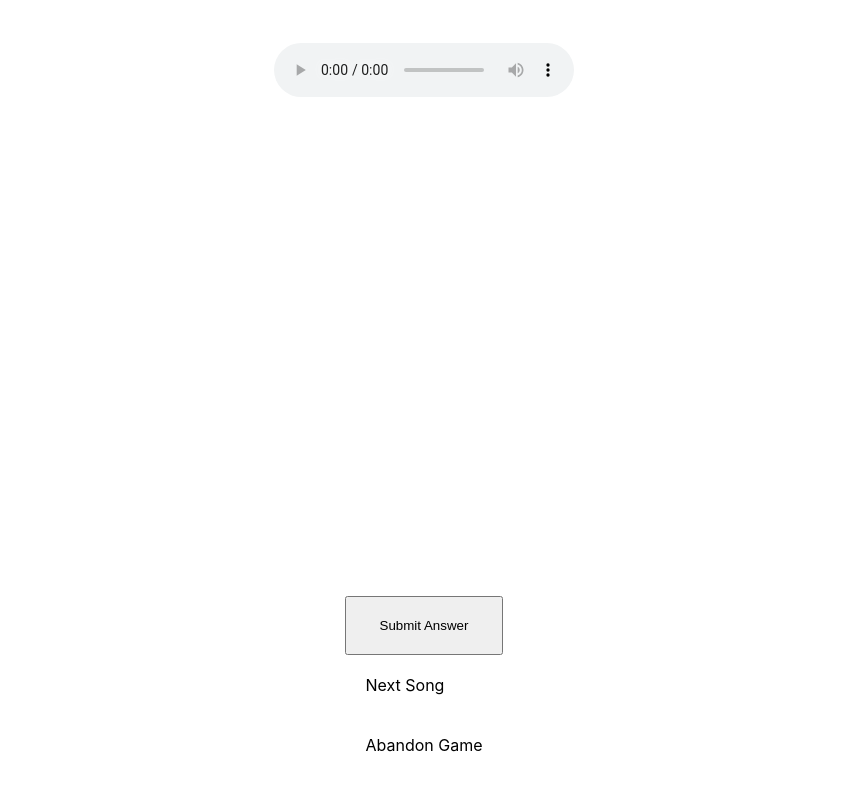
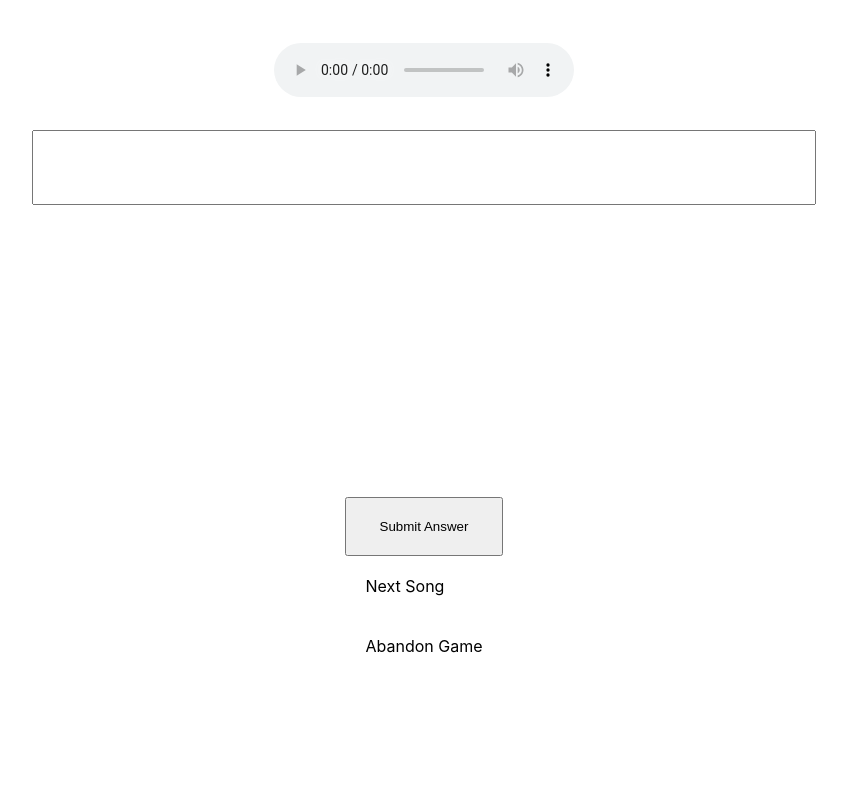
Before and after one commit to macgirl212/know-the-lyrics, a Next.js app: page /game in a window 1280 px wide. Both pictures are taken after a click on the button "Submit Answer". Shown: the top 790 px of the page, without its empty margins (216-1063 px from the left). Built offline with nearby package versions, Linux system fonts and the light colour scheme; no server answers; the database is empty.

Commit message:
added answer validator

```diff
--- a/pages/game.tsx
+++ b/pages/game.tsx
@@ -12,6 +12,7 @@ const Game: NextPage = () => {
 	const [songUrl, setSongUrl] = useState<string>('');
 	const [lyrics, setLyrics] = useState<string[]>([]);
 	const [answer, setAnswer] = useState<string>('');
+	const [userAnswer, setUserAnswer] = useState<string>('');
 	const [timestamps, setTimestamps] = useState<string[]>([]);
 	const [lyricIndex, setLyricIndex] = useState<number>(0);
 	const [currentLyrics, setCurrentLyrics] = useState<string>('');
@@ -65,22 +66,31 @@ const Game: NextPage = () => {
 			setCurrentLyrics(lyrics[lyricIndex]);
 			setLyricIndex(lyricIndex + 1);
 		}
-
-		/*
-		if (lyricIndex == lyrics.length) {
-			// this should pause the song
-
-			// wait 5 seconds to show input
-			setTimeout(() => {
-				setIsAnswerToFill(true);
-			}, 5000);
-		}
-		*/
 	};
 
 	const revealAnswer = () => {
-		setCurrentLyrics(answer);
-		setIsAnswerToFill(false);
+		if (isAnswerToFill == false) {
+			// render input to fill user's answer
+			setIsAnswerToFill(true);
+		} else {
+			// compare if user input is the correct answer
+			const formattedAnswer = answer.replace(/[^\w +-]/g, '');
+			const userFormattedAnswer = `${
+				currentLyrics.split(' ')[0]
+			} ${userAnswer}`;
+			if (formattedAnswer == userFormattedAnswer) {
+				console.log('correct answer');
+			} else {
+				console.log('wrong answer');
+			}
+
+			setCurrentLyrics(answer);
+			setIsAnswerToFill(false);
+		}
+	};
+
+	const handleChange = (event: any) => {
+		setUserAnswer(event.target.value);
 	};
 
 	return (
@@ -92,7 +102,12 @@ const Game: NextPage = () => {
 					<h2 className={styles.confirmedLyrics}>
 						{currentLyrics.split(' ')[0]}
 					</h2>
-					<input type="text" className={styles.missingLyrics} />
+					<input
+						type="text"
+						className={styles.missingLyrics}
+						onChange={handleChange}
+						value={userAnswer}
+					/>
 				</div>
 			) : (
 				<h2 className={styles.currentLyrics}>{currentLyrics}</h2>
```
